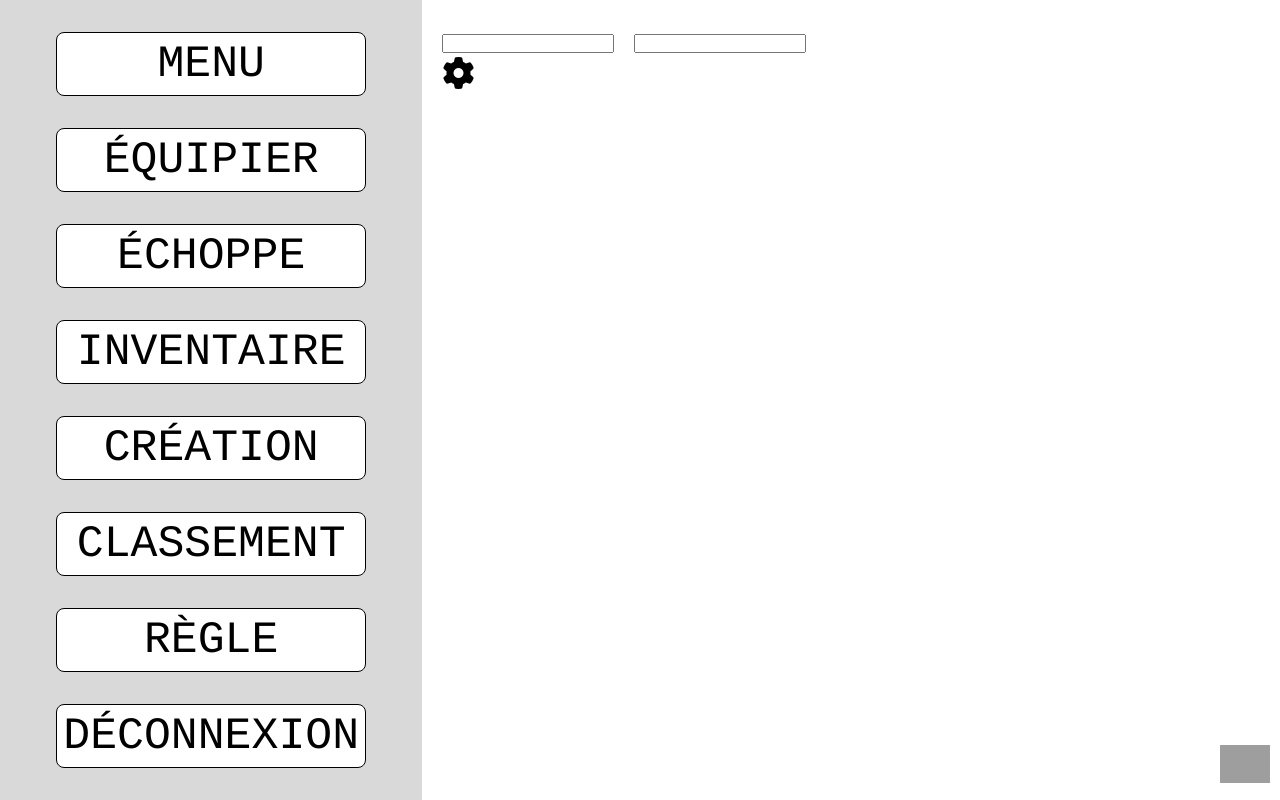
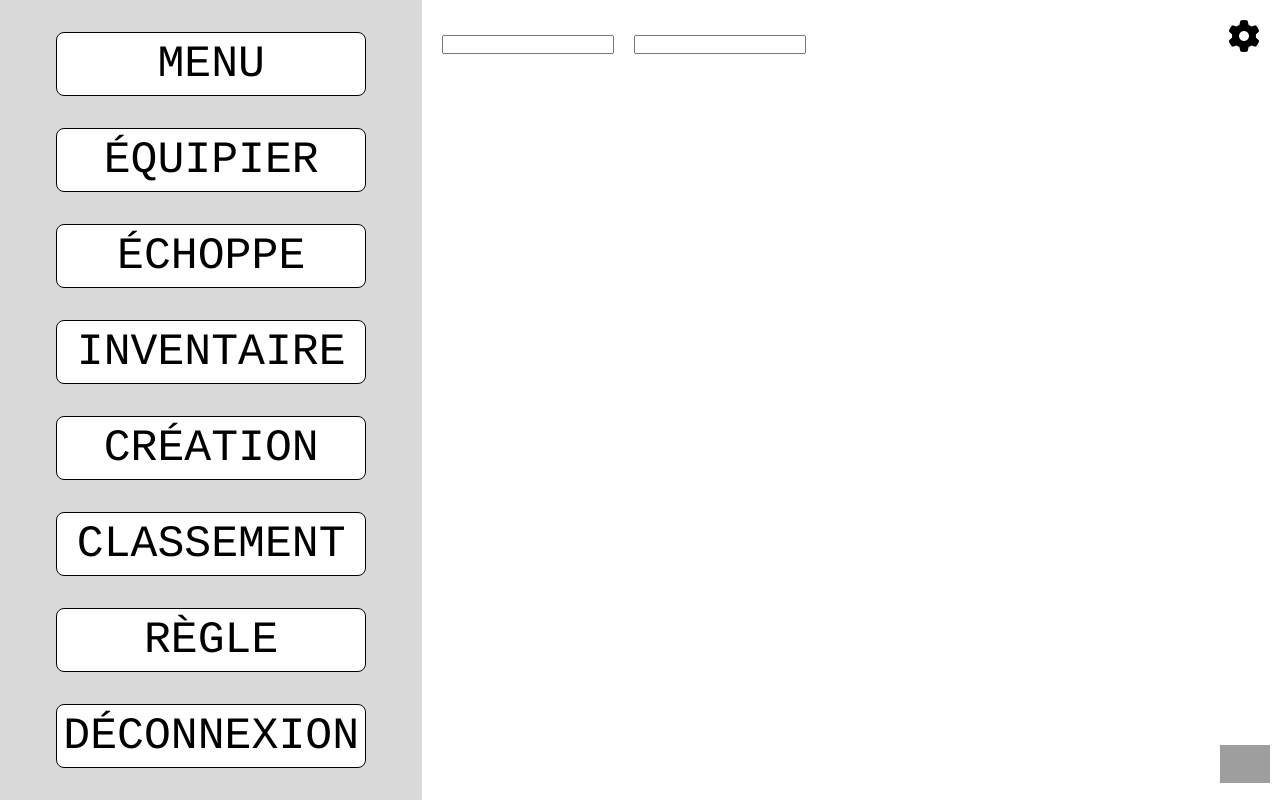
Before and after one commit to KrouriB/ProjetFightingGame, a Symfony app: template templates/menu/main.html.twig in a window 1280 px wide. Run offline with Twig, Linux system fonts and the light colour scheme; the template is opened without the code that fills it, so the values that code supplies are empty; form fields are guessed from the names that the template uses; some libraries are stand-ins or nearby versions; grey boxes are pictures that could not be loaded.

Commit message:
correction top bar fixed

```diff
--- a/public/css/creation.css
+++ b/public/css/creation.css
@@ -97,6 +97,11 @@
     left: 50%;
 }
 
+a, button
+{
+    z-index: 2;
+}
+
 @media(orientation: landscape)
 {
     .creationPage form
--- a/public/css/root.css
+++ b/public/css/root.css
@@ -82,6 +82,7 @@ main
 a
 {
     color: var(--text);
+    z-index: 15;
 }
 
 li
@@ -274,11 +275,6 @@ li
         min-width: 100%;
     }
 
-    main
-    {
-        position: relative;
-    }
-
     .nav-header > a , .parameter
     {
         font-size: 0.6em;
@@ -294,8 +290,12 @@ li
     .nav
     {
         padding: 1rem;
+        height: 77px;
+    }
+
+    .nav input, .nav .nav-btn, .nav .nav-header
+    {
         position: fixed;
-        top: 0;
     }
 
     .nav > .nav-btn
@@ -337,7 +337,7 @@ li
         top: 77px;
         left: 0;
         overflow: hidden;
-        z-index: 2;
+        z-index: 20;
     }
 
     .nav > .nav-list > li {
--- a/public/css/style.css
+++ b/public/css/style.css
@@ -234,6 +234,11 @@
     display: none;
 }
 
+a, button
+{
+    z-index: 2;
+}
+
 @media(orientation: landscape)
 {
     /* choose on what to show */
--- a/templates/menu/main.html.twig
+++ b/templates/menu/main.html.twig
@@ -88,7 +88,7 @@
             </nav>
         </section>
         <section class="longSide">
-            <header class="topBar flex desktop">
+            <header class="topBar flex">
                 {{ form_errors(teammate) }}
 
                 {{ form_start(teammate, { 'attr' : { 'class': 'teamSelector flex' } }) }}
```
